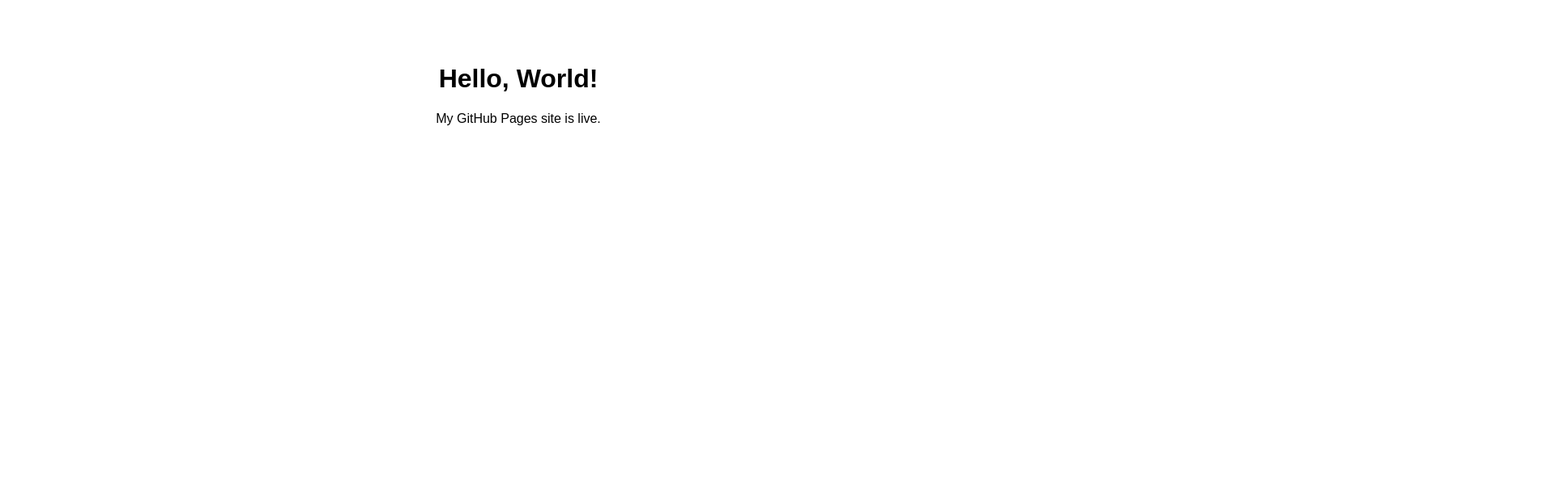
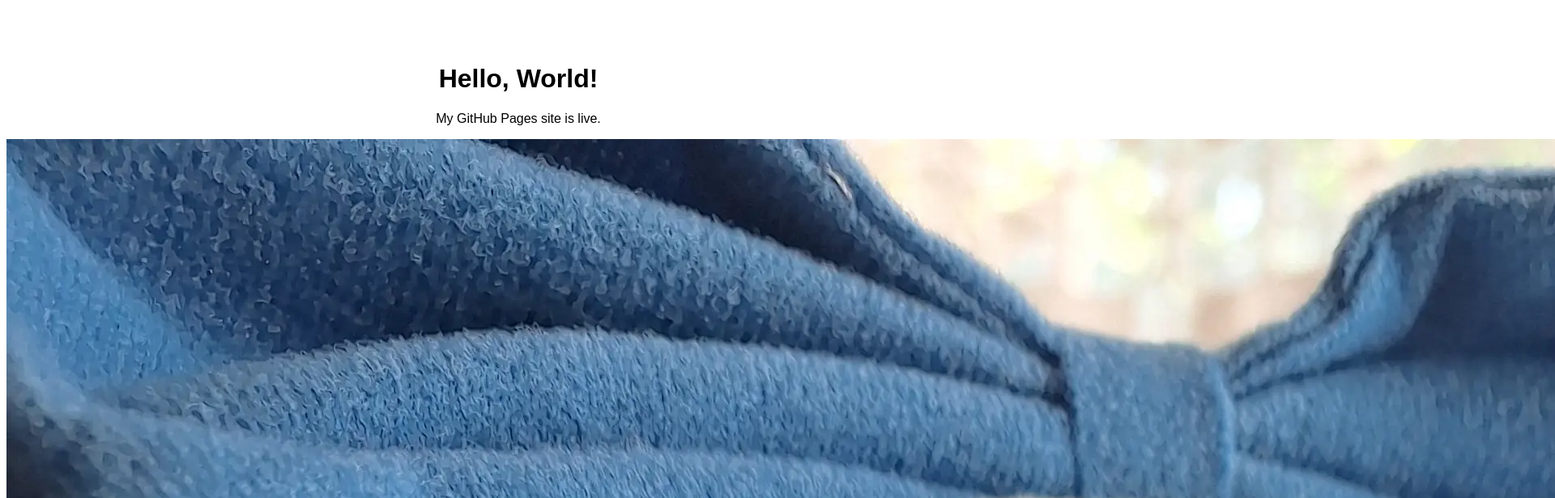
Before and after one commit to Vadgoblin/github-pages-test, a plain HTML site: page index.html in a window 1280 px wide. Shown: the top 616 px of the page at 81% size, 1920 px wide, since content can reach past the window. Drawn offline with Linux system fonts and the light colour scheme.

Commit message:
add image of Cirno fumo

```diff
--- a/index.html
+++ b/index.html
@@ -10,5 +10,7 @@
 <body>
   <h1>Hello, World!</h1>
   <p>My GitHub Pages site is live.</p>
+
+  <img src="cirno.webp" alt="Picture of a Cirno fumo">
 </body>
 </html>
```
Also changed, not shown: cirno.webp (added).
